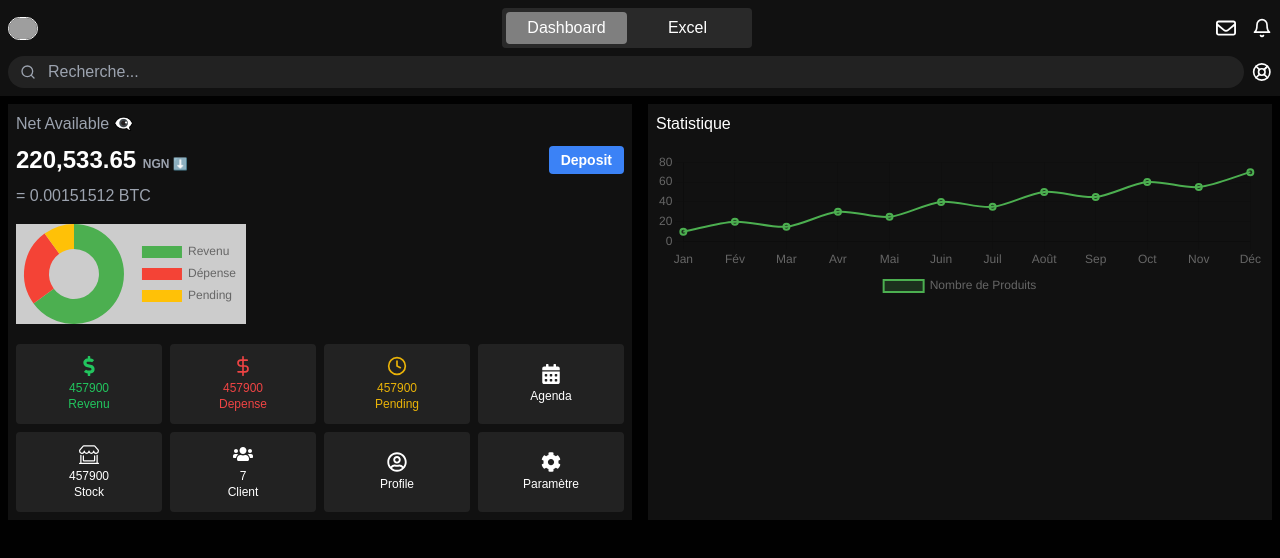
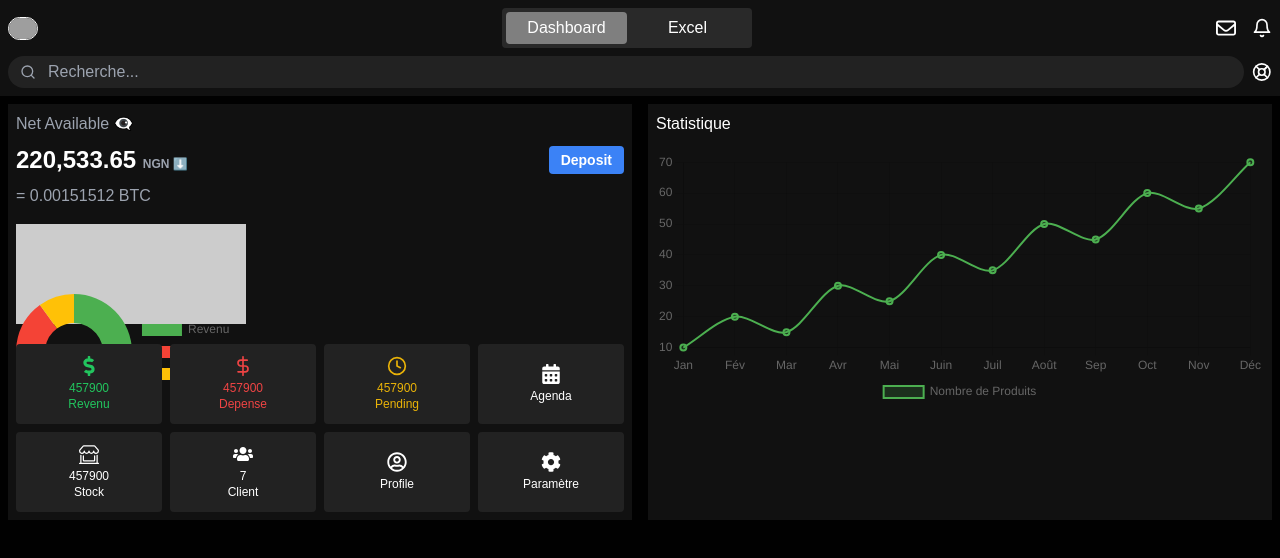
Before and after one commit to MorlonDev261/mga-follow-up, a Next.js app: page / in a window 1280 px wide. Shown: the top 558 px of the page. Built offline with nearby package versions, Linux system fonts and the light colour scheme; grey boxes are pictures that could not be loaded.

Commit message:
Update index.tsx

```diff
--- a/src/app/_components/Statistique/index.tsx
+++ b/src/app/_components/Statistique/index.tsx
@@ -8,9 +8,10 @@ ChartJS.register(ArcElement, Tooltip, Legend, CategoryScale, LinearScale, PointE
 interface StatistiqueProps {
   type?: 'courbe' | 'rond';
   position?: 'top' | 'right' | 'bottom' | 'left';
+  legende?: boolean;
 }
 
-export default function Statistique({ type = 'rond', position = 'bottom' }: StatistiqueProps) {
+export default function Statistique({ type = 'rond', position = 'bottom', legende = true }: StatistiqueProps) {
   // Données pour le graphique en courbe (Ligne)
   const lineData = {
     labels: ['Jan', 'Fév', 'Mar', 'Avr', 'Mai', 'Juin', 'Juil', 'Août', 'Sep', 'Oct', 'Nov', 'Déc'],
@@ -47,6 +48,7 @@ export default function Statistique({ type = 'rond', position = 'bottom' }: Stat
     layout: { padding: 0 },
     plugins: {
       legend: {
+        display: legende, // Affiche ou masque la légende
         position,
       },
       tooltip: {
@@ -62,6 +64,7 @@ export default function Statistique({ type = 'rond', position = 'bottom' }: Stat
     layout: { padding: 0 },
     plugins: {
       legend: {
+        display: legende, // Affiche ou masque la légende
         position,
       },
       tooltip: {
@@ -71,12 +74,12 @@ export default function Statistique({ type = 'rond', position = 'bottom' }: Stat
   };
 
   return (
-    <>
+    <div className="w-full h-64">
       {type === 'courbe' ? (
         <Line data={lineData} options={lineOptions} />
       ) : (
         <Doughnut data={doughnutData} options={doughnutOptions} />
       )}
-    </>
+    </div>
   );
 }
```
